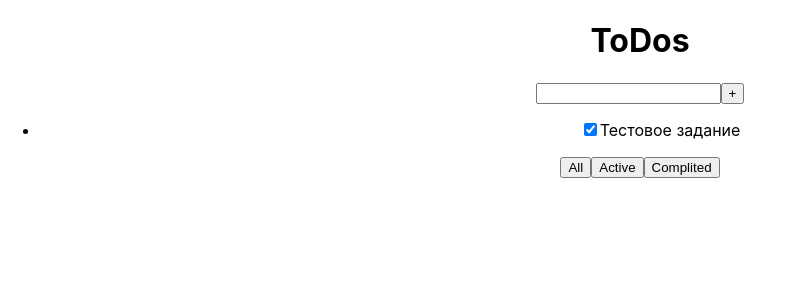
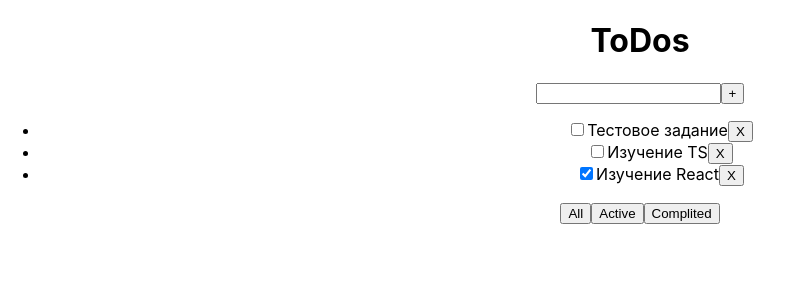
Before and after one commit to RezantsevaYana/ToDos, a React (Create React App) app in the folder ToDos/: page / in a window 1280 px wide. Shown: the top 300 px of the page, without its empty margins (0-793 px from the left). Built offline with nearby package versions, Linux system fonts and the light colour scheme.

Commit message:
add useState, add filters, add Delete

```diff
--- a/ToDos/src/App.tsx
+++ b/ToDos/src/App.tsx
@@ -1,11 +1,41 @@
-import React from 'react';
+import React, { useState } from 'react';
 import './App.css';
-import ToDoList from './ToDoList';
+import ToDoList, { TaskType } from './ToDoList';
+
+export type FilterValuesType = 'all' | 'completed' | 'active';
 
 function App() {
+  const initialTasks = [
+    {id: 1, title: 'Тестовое задание', isDone: false },
+    {id: 2, title: 'Изучение TS', isDone: false },
+    {id: 3, title: 'Изучение React', isDone: true },
+  ]
+
+  const [tasks, setTasks] = useState<Array<TaskType>>(initialTasks);
+  const [filter, setFilter] = useState<FilterValuesType>('all');
+
+  const removeTask = (id: number) => {
+    let filteredTasks = tasks.filter((task) => task.id !== id);
+    setTasks(filteredTasks);
+  }
+
+  const changeFilter = (value:FilterValuesType) => {
+    setFilter(value);
+  }
+
+  let taskForToDolist = tasks;
+
+  if (filter === 'completed') {
+    taskForToDolist = tasks.filter(task => task.isDone === true)
+  }
+  if (filter === 'active') {
+    taskForToDolist = tasks.filter(task => task.isDone === false)
+  }
+
+
   return (
     <div className="App">
-      <ToDoList />
+      <ToDoList title='ToDos' tasks={taskForToDolist} removeTask={removeTask} changeFilter={changeFilter} />
     </div>
   );
 }
--- a/ToDos/src/ToDoList.tsx
+++ b/ToDos/src/ToDoList.tsx
@@ -1,9 +1,22 @@
 import React from 'react';
 
-function ToDoList() {
+export type TaskType = {
+    id: number
+    title: string
+    isDone: boolean
+}
+
+type PropsType = {
+    title: string
+    tasks: Array<TaskType>
+    removeTask: Function
+    changeFilter: Function
+}
+
+function ToDoList(props: PropsType) {
     return (
         <div>
-        <h1>ToDos</h1>
+            <h1>{props.title}</h1>
 
             <div>
                 <input />
@@ -11,16 +24,23 @@ function ToDoList() {
             </div>
 
             <ul>
-          <li>
-            <input type='checkbox' checked />
-            <span>Тестовое задание</span>
+                {
+                    props.tasks.map((task) => {
+                        return (
+                            <li key={task.id}>
+                                <input type='checkbox' checked={task.isDone} />
+                                <span>{task.title}</span>
+                                <button onClick={() => { props.removeTask(task.id)} }>X</button>
                             </li>
+                        )
+                    })
+                }
             </ul>
 
             <div>
-          <button>All</button>
-          <button>Active</button>
-          <button>Complited</button>
+                <button onClick={() => { props.changeFilter('all')} }>All</button>
+                <button onClick={() => { props.changeFilter('active')} }>Active</button>
+                <button onClick={() => { props.changeFilter('completed')} }>Complited</button>
             </div>
 
         </div>
```
Lines whose indentation alone changed are shown as unchanged.
